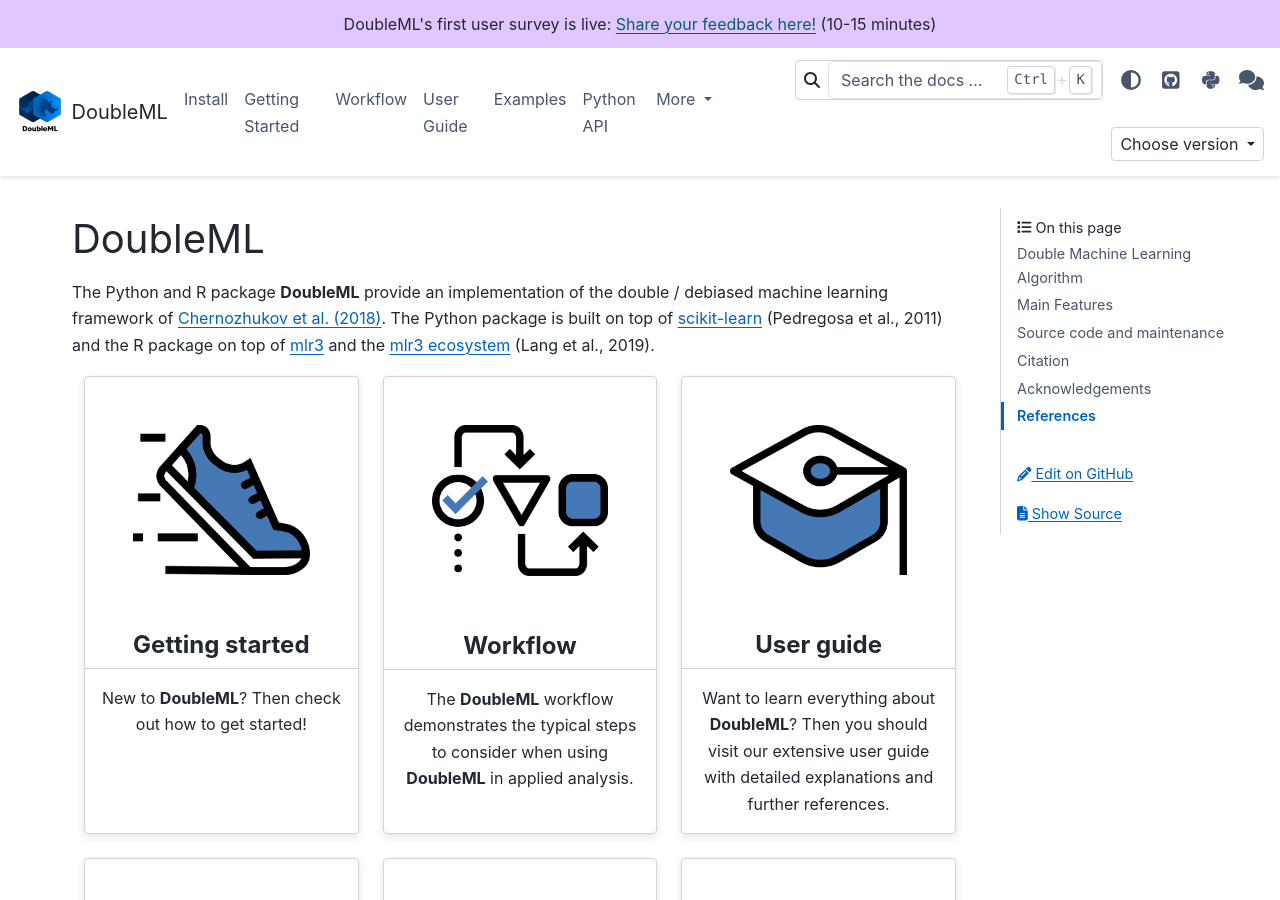
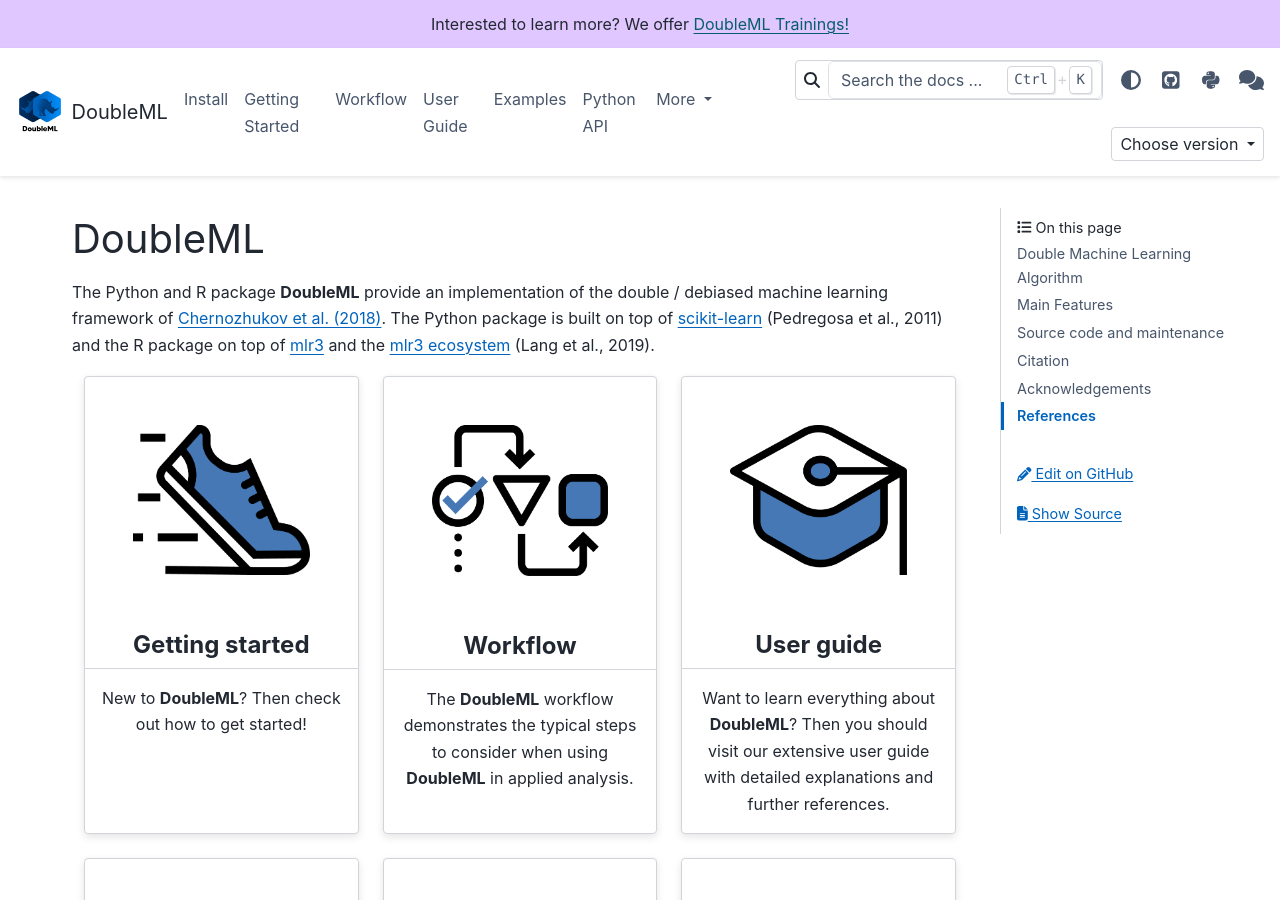
Before and after one commit to DoubleML/doubleml-docs, a Sphinx documentation site: the page built from doc/index.rst, in a window 1280 px wide and 900 px high. Built offline with Sphinx 7.4.7 and the PyData theme 0.15.4, drawn with Linux system fonts in a browser that asks for light colours; the version number could not be read and is left out.

Commit message:
update announcement to promote DoubleML Trainings

```diff
--- a/doc/conf.py
+++ b/doc/conf.py
@@ -126,7 +126,7 @@
     },
     "show_version_warning_banner": False,  # https://pydata-sphinx-theme.readthedocs.io/en/stable/user_guide/announcements.html#version-warning-banners
     "check_switcher": True,
-    "announcement": "DoubleML's first user survey is live: <a href='https://forms.gle/HjZsWgrF5UEFUyDX9'> Share your feedback here!</a> (10-15 minutes)",
+    "announcement": "Interested to learn more? We offer <a href='https://trainings.doubleml.org/'>DoubleML Trainings!</a>",
 }
 
 html_extra_path = ["../img/logo.png", "../img/logo_dark.png"]
```
